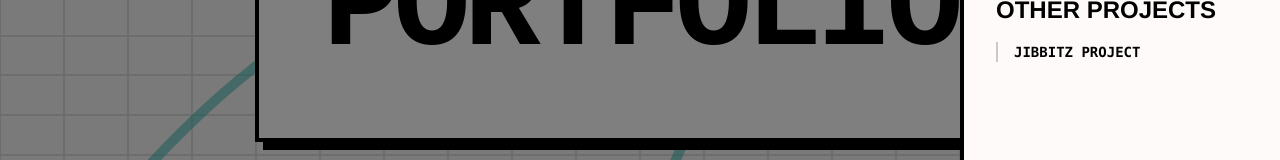
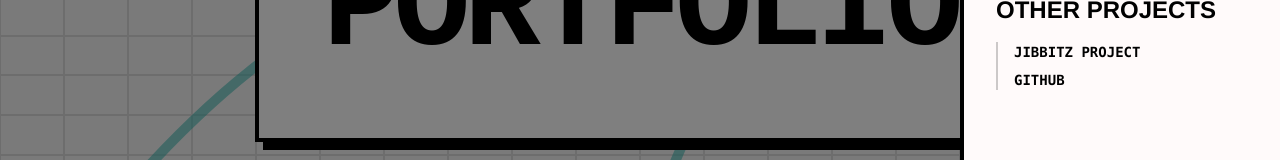
Before and after one commit to siasl/portfolio, a React (Vite) app in the folder web-portfolio/: page /#/ in a window 1280 px wide. Both pictures are taken after a click on the button "MENU". Shown: the part 442-602 px from the top of the page. Built offline with nearby package versions, Linux system fonts and the light colour scheme.

Commit message:
Add GitHub link to site navigation

```diff
--- a/web-portfolio/src/components/FloatingMenu.tsx
+++ b/web-portfolio/src/components/FloatingMenu.tsx
@@ -126,6 +126,14 @@ const FloatingMenu: React.FC = () => {
                                         >
                                             Jibbitz Project
                                         </a>
+                                        <a
+                                            href="https://github.com/siasl"
+                                            target="_blank"
+                                            rel="noopener noreferrer"
+                                            className="text-left font-mono font-bold text-neo-black hover:text-ski-orange transition-colors uppercase text-sm"
+                                        >
+                                            GitHub
+                                        </a>
                                     </div>
                                 </div>
                             </div>
--- a/web-portfolio/src/components/Hero.tsx
+++ b/web-portfolio/src/components/Hero.tsx
@@ -74,6 +74,14 @@ const Hero: React.FC = () => {
                     >
                         Jibbitz
                     </a>
+                    <a
+                        href="https://github.com/siasl"
+                        target="_blank"
+                        rel="noopener noreferrer"
+                        className="text-lg font-bold uppercase hover:text-ski-orange hover:underline decoration-4 underline-offset-4 transition-colors whitespace-nowrap"
+                    >
+                        GitHub
+                    </a>
                 </motion.div>
             </div>
 
```
